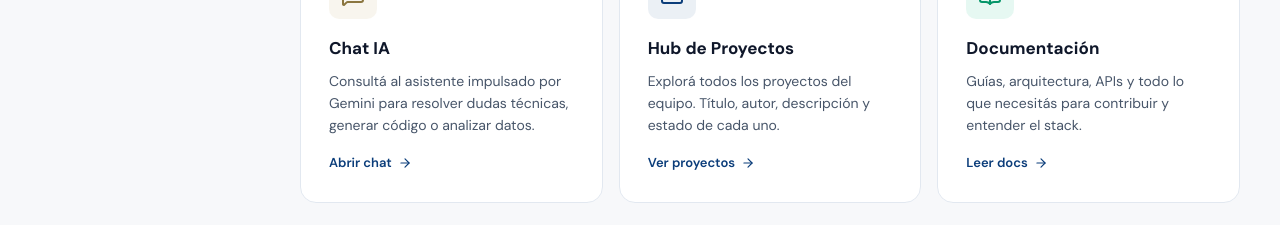
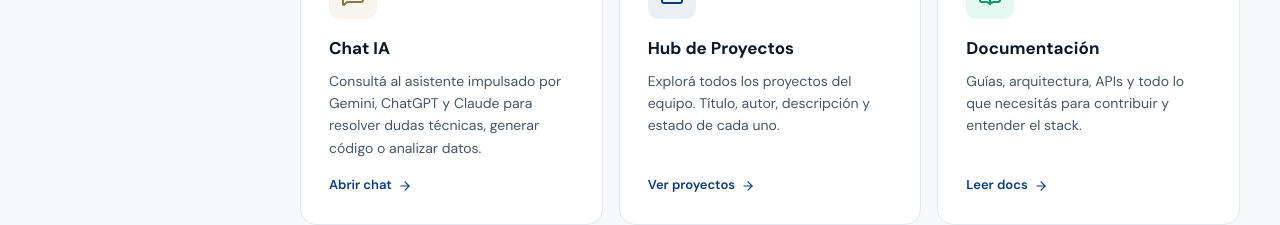
Before and after one commit to allariaIT/Allaria-Hub, a React (Vite) app in the folder front/: page / in a window 1280 px wide. Shown: the part 832-1057 px from the top of the page. Built offline with nearby package versions, Linux system fonts and the light colour scheme; sample sign-in values are in the browser's storage.

Commit message:
fix: actualizar descripción de Chat IA con todos los proveedores
Co-Authored-By: Claude Opus 4.6 (1M context) <noreply@anthropic.com>

```diff
--- a/front/src/pages/Home.jsx
+++ b/front/src/pages/Home.jsx
@@ -69,7 +69,7 @@ export default function Home() {
               <MessageSquare size={24} />
             </div>
             <h3>Chat IA</h3>
-            <p>Consultá al asistente impulsado por Gemini para resolver dudas técnicas, generar código o analizar datos.</p>
+            <p>Consultá al asistente impulsado por Gemini, ChatGPT y Claude para resolver dudas técnicas, generar código o analizar datos.</p>
             <span className="qa-link">
               Abrir chat <ArrowRight size={14} />
             </span>
```
